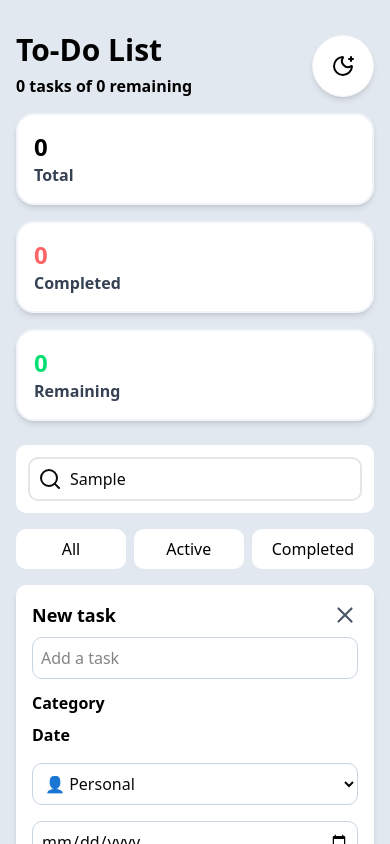
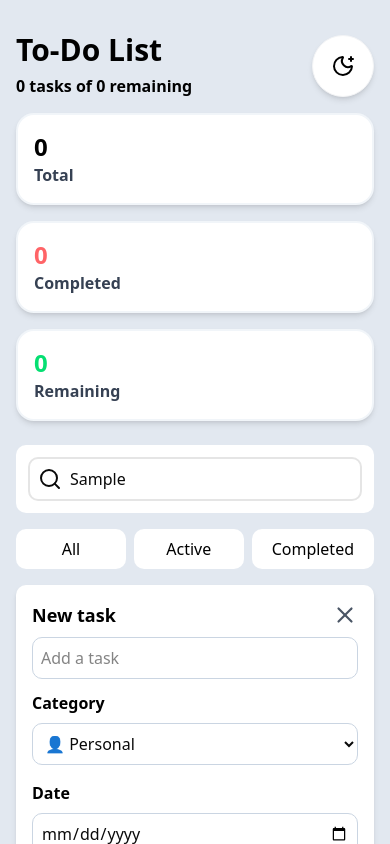
Before and after one commit to Alej0510/To-Do, a React (Vite) app: page / in a window 390 px wide. Both pictures are taken after typing "Sample" into the empty fields and a click on the button "+ Add new task". Shown: the top 844 px of the page. Built offline with nearby package versions, Linux system fonts and the light colour scheme.

Commit message:
Fixed responsive layout problems

```diff
--- a/src/components/AddTask.tsx
+++ b/src/components/AddTask.tsx
@@ -73,21 +73,17 @@ export default function AddTask({ onAddTask }: AddTaskProps) {
           onChange={(e) => setTitle(e.target.value)}
         />
 
-        <div className="grid grid-cols-1 sm:grid-cols-2 gap-x-6 gap-y-2 mt-3 w-full">
+        <div className="grid grid-cols-1 sm:grid-cols-2 gap-x-6 gap-y-4 mt-3 w-full">
+          <div>
             <p
-            className="font-bold text-black dark:text-white"
+              className="font-bold text-black dark:text-white mb-2"
             >
               Category
-          </p>
-          <p
-            className="font-bold text-black dark:text-white"
-          >
-            Date
             </p>
             <select
               name=""
               id=""
-            className="border rounded-lg p-2 mt-2 border-slate-300 dark:bg-slate-600 dark:border-slate-500 dark:text-white"
+              className="border rounded-lg p-2 w-full border-slate-300 dark:bg-slate-600 dark:border-slate-500 dark:text-white"
               value={category}
               onChange={(e) => setCategory(e.target.value)}
             >
@@ -95,13 +91,21 @@ export default function AddTask({ onAddTask }: AddTaskProps) {
               <option value="💼 work">💼 Work</option>
               <option value="🔥 urgent">🔥 Urgent</option>
             </select>
+          </div>
 
+          <div>
+            <p
+              className="font-bold text-black dark:text-white mb-2"
+            >
+              Date
+            </p>
             <input
               type="date"
-            className="border rounded-lg p-2 mt-2 border-slate-300 dark:bg-slate-600 dark:border-slate-500 dark:text-white"
+              className="border rounded-lg p-2 w-full border-slate-300 dark:bg-slate-600 dark:border-slate-500 dark:text-white"
               value={date}
               onChange={(e) => setDate(e.target.value)}
             />
+          </div>
         </div>
 
         <button
```
Lines whose indentation alone changed are shown as unchanged.
